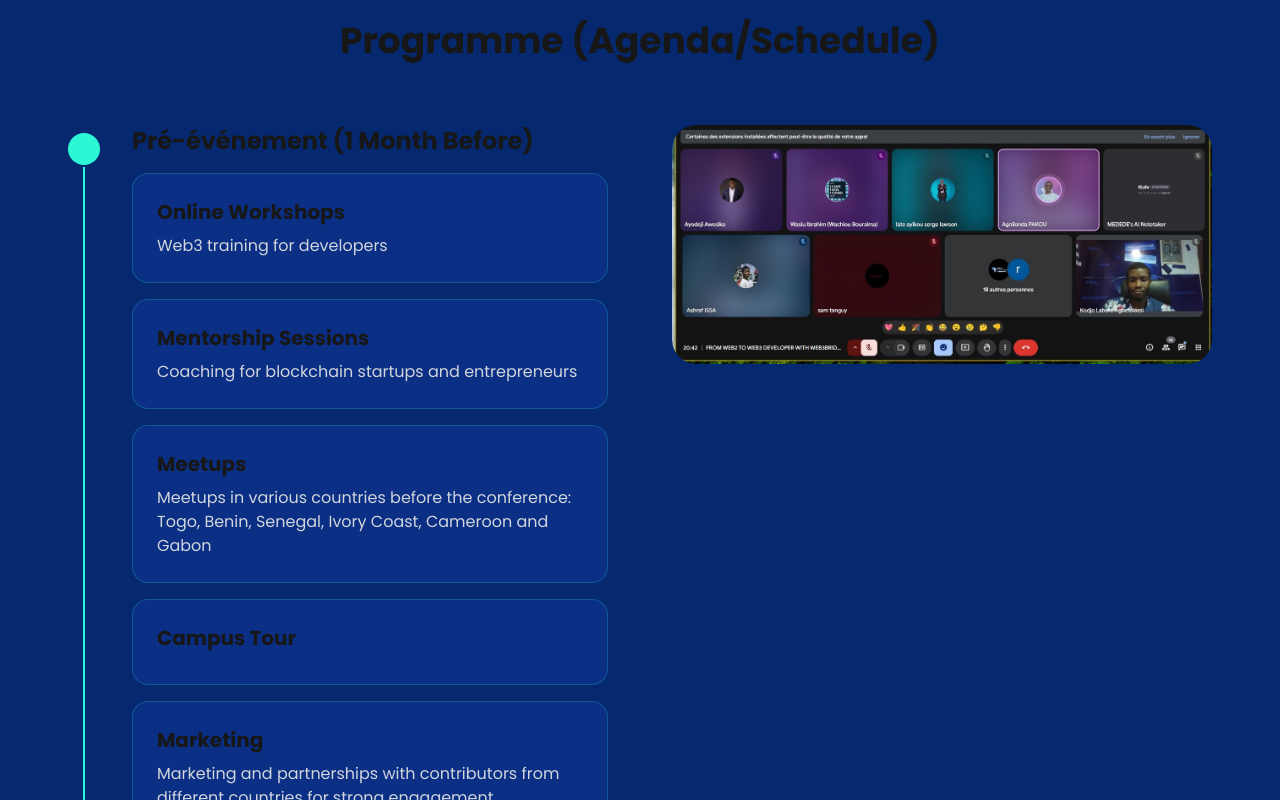
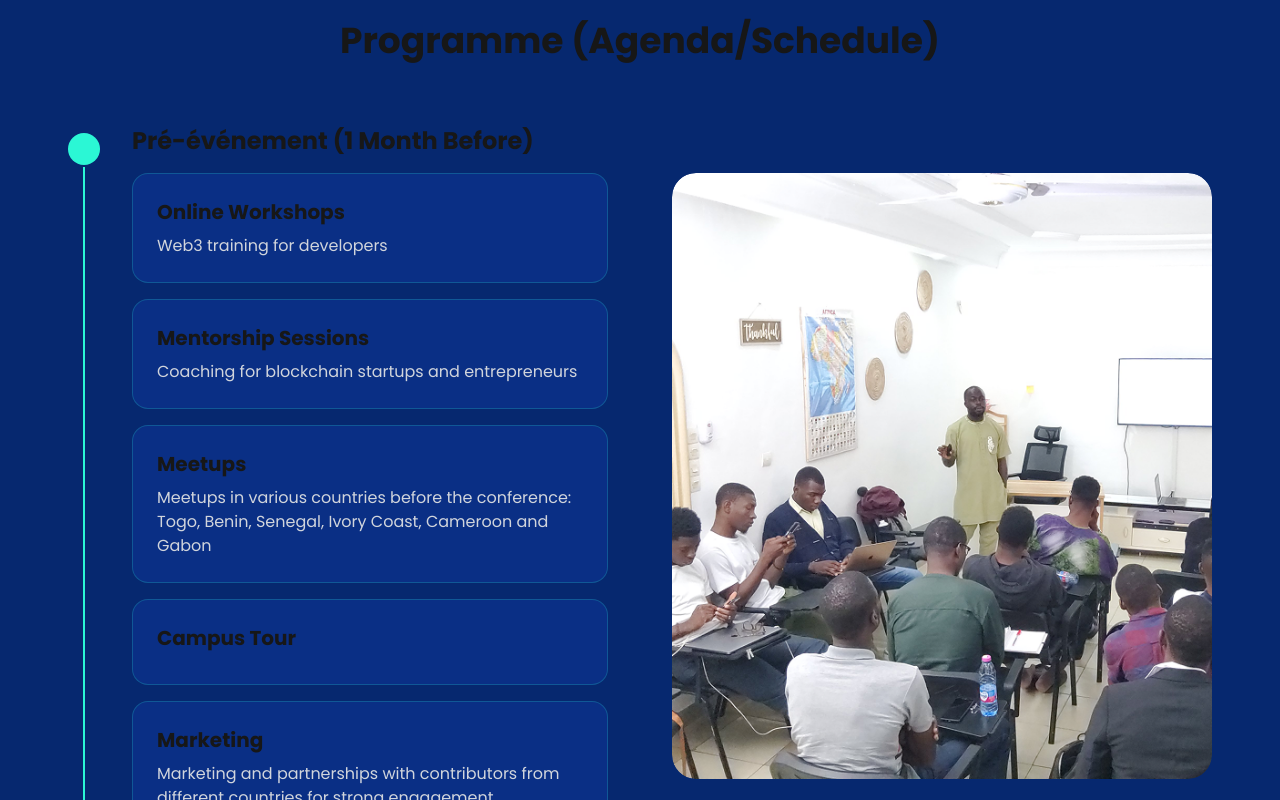
Before and after one commit to DruxAMB/EthAfrique, a Next.js app: page / in a window 1280 px wide. Shown: the part 4200-5000 px from the top of the page. Built offline with nearby package versions, Linux system fonts and the light colour scheme.

Commit message:
added margin to the timeline image

```diff
--- a/src/app/page.tsx
+++ b/src/app/page.tsx
@@ -6,7 +6,7 @@ import { Button } from "./components/ui/button";
 import { Play } from "lucide-react";
 import Testimonials from "../../public/images/testimonials.png";
 import contentImg from "../../public/images/conference.png";
-import workshopImg from "../../public/images/workshop.png";
+import workshopImg from "../../public/images/agenda-image.png";
 import timelineImg from "../../public/images/timeline.png";
 import timelineImg2 from "../../public/images/timeline2.png";
 import { useState } from "react";
@@ -508,7 +508,7 @@ export default function Home() {
               </div>
 
               {/* Timeline Image */}
-              <div className="w-full md:w-1/2 rounded-3xl overflow-hidden">
+              <div className="w-full md:w-1/2 rounded-3xl overflow-hidden md:mt-12">
                 {index === 0 && (
                   <Image
                     src={workshopImg}
```
